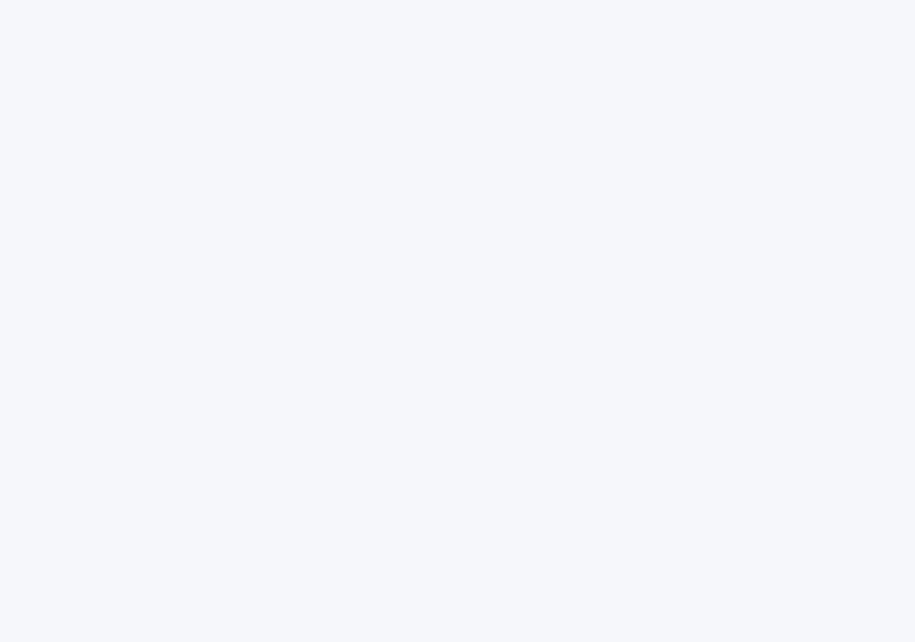
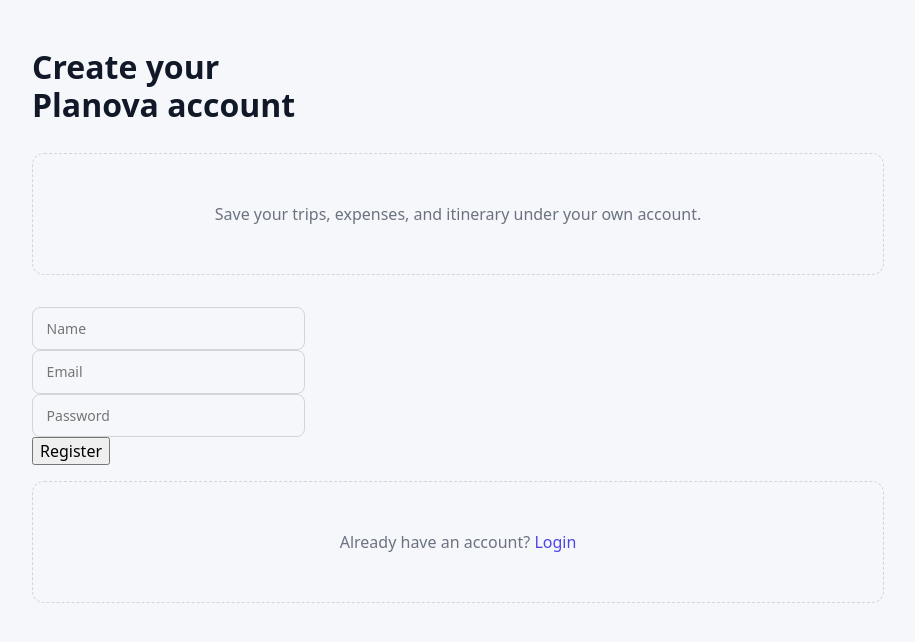
Before and after one commit to michellee15/planova, a React app in the folder frontend/: page /register in a window 1280 px wide. Before the commit this address had no page. Shown: the top 642 px of the page, without its empty margins (182-1097 px from the left). Built offline with nearby package versions, Linux system fonts and the light colour scheme; the HTML template or start-up script is replaced by a standard one.

Commit message:
Implement user log in and registration page in frontend

```diff
--- a/frontend/src/App.jsx
+++ b/frontend/src/App.jsx
@@ -1,6 +1,9 @@
 import { BrowserRouter, Routes, Route } from "react-router-dom";
 import TripsPage from "./pages/TripsPage";
 import TripDetailsPage from "./pages/TripDetailsPage";
+import LoginPage from "./pages/LoginPage";
+import RegisterPage from "./pages/RegisterPage";
+import ProtectedRoute from "./components/ProtectedRoute";
 import './index.css'
 import './App.css'
 
@@ -8,8 +11,24 @@
   return (
     <BrowserRouter>
       <Routes>
-        <Route path="/" element={<TripsPage />}/>
-        <Route path="/trips/:id" element={<TripDetailsPage />}/>
+        <Route path="/login" element={<LoginPage/>} />
+        <Route path="/register" element={<RegisterPage/>} />
+        <Route
+          path="/"
+          element={
+            <ProtectedRoute>
+              <TripsPage/>
+            </ProtectedRoute>
+          }
+        />
+        <Route
+          path="/trips/:id"
+          element={
+            <ProtectedRoute>
+              <TripDetailsPage/>
+            </ProtectedRoute>
+          }
+        />
       </Routes>
     </BrowserRouter>
   )
--- /dev/null
+++ b/frontend/src/api/authenticationApi.js
@@ -0,0 +1,12 @@
+import axios from "axios";
+const API_URL = "http://localhost:5000/api/auth";
+
+export const registerUser = async (userData) => {
+  const response = await axios.post(`${API_URL}/register`, userData);
+  return response.data;
+};
+
+export const loginUser = async (userData) => {
+  const response = await axios.post(`${API_URL}/login`, userData);
+  return response.data;
+};
--- a/frontend/src/api/tripApi.js
+++ b/frontend/src/api/tripApi.js
@@ -4,26 +4,35 @@
 const API_URL = "http://localhost:5000/api/trips";
 
 export const getTrips = async () => {
-  const response = await axios.get(API_URL);
+  const response = await axios.get(API_URL, {headers: getAuthHeaders(),});
   return response.data;
 };
 
 export const getTripById = async (id) => {
-  const response = await axios.get(`${API_URL}/${id}`);
+  const response = await axios.get(`${API_URL}/${id}`,  {headers: getAuthHeaders(),});
   return response.data;
 };
 
 export const createTrip = async (tripData) => {
-  const response = await axios.post(API_URL, tripData);
+  const response = await axios.post(API_URL, tripData, {headers: getAuthHeaders(),});
   return response.data;
 };
 
 export const updateTrip = async (id, tripData) => {
-  const response = await axios.put(`${API_URL}/${id}`, tripData);
+  const response = await axios.put(`${API_URL}/${id}`, tripData, {headers: getAuthHeaders(),});
   return response.data;
 };
 
 export const deleteTrip = async (id) => {
-  const response = await axios.delete(`${API_URL}/${id}`);
+  const response = await axios.delete(`${API_URL}/${id}`, {headers: getAuthHeaders(),});
   return response.data;
 }
+
+//every protected trip request needs header
+export const getAuthHeaders = () => {
+  const token = localStorage.getItem("token");
+  return {
+    "Content-Type": "application/json",
+    Authorization: `Bearer ${token}`,
+  }
+};
--- /dev/null
+++ b/frontend/src/components/ProtectedRoute.jsx
@@ -0,0 +1,9 @@
+import { Navigate } from "react-router-dom";
+
+function ProtectedRoute({children}) {
+  const token = localStorage.getItem("token");
+  if (!token) return <Navigate to="/login" replace/>;
+  return children;
+}
+
+export default ProtectedRoute;
--- /dev/null
+++ b/frontend/src/hooks/useAuthentication.js
@@ -0,0 +1,85 @@
+import {useEffect, useState} from "react";
+import { useNavigate } from "react-router-dom";
+import {registerUser, loginUser} from "../api/authenticationApi";
+
+function useAuthentication() {
+  const [loginFormData, setLoginFormData] = useState({email: "", password: ""});
+  const [registerFormData, setRegisterFormData] = useState({name: "", email: "", password: ""});
+  const [error, setError] = useState("");
+  const [loading, setLoading] = useState(false);
+  const [success, setSuccess] = useState("");
+  const navigate = useNavigate();
+
+  const handleLogin = async(event) => {
+    event.preventDefault();
+    if (!loginFormData.email || !loginFormData.password) {
+      setError("Email and password are required");
+      return;
+    }
+    try {
+      setLoading(true);
+      setError("");
+      setSuccess("");
+      const data = await loginUser(loginFormData);
+      localStorage.setItem("token", data.token);
+      localStorage.setItem("user", JSON.stringify(data.user));
+      setSuccess("Login successful!");
+      setTimeout(() => {
+        navigate("/");
+      }, 1000);
+    } catch (error) {
+      console.error("Error logging in: ", error);
+      setError("Loggin failed.")
+    } finally {
+      setLoading(false);
+    }
+  };
+
+  const handleLoginChange = (event) => {
+    const { name, value } = event.target;
+    setLoginFormData((prevData) => ({
+      ...prevData,
+      [name]: value,
+    }));
+  };
+
+  const handleRegister = async (event) => {
+    event.preventDefault();
+    if (!registerFormData.email || !registerFormData.password || !registerFormData.name) {
+      setError("Name, email and password are required");
+      return;
+    }
+    try {
+      setLoading(true);
+      setError("");
+      setSuccess("");
+      const data = await registerUser(registerFormData);
+      localStorage.setItem("token", data.token);
+      localStorage.setItem("user", JSON.stringify(data.user));
+      setSuccess("Account successfully registered!");
+      setTimeout(() => {
+        navigate("/");
+      }, 1000);
+    } catch (error) {
+      console.error("Error registering in: ", error);
+      setError("Registration failed.");
+    } finally {
+      setLoading(false);
+    }
+  };
+
+  const handleRegisterChange = (event) => {
+    const { name, value } = event.target;
+    setRegisterFormData((prevData) => ({
+      ...prevData,
+      [name]: value,
+    }));
+  };
+
+  return {
+    loginFormData, setLoginFormData, registerFormData, setRegisterFormData, error, loading,
+    success, setSuccess, handleLogin, handleLoginChange, handleRegister, handleRegisterChange
+  };
+}
+
+export default useAuthentication;
--- /dev/null
+++ b/frontend/src/pages/LoginPage.jsx
@@ -0,0 +1,51 @@
+import { Link } from "react-router-dom";
+import useAuthentication from "../hooks/useAuthentication";
+
+function LoginPage() {
+  const {
+    loginFormData,
+    error,
+    loading,
+    success,
+    handleLogin,
+    handleLoginChange,
+  } = useAuthentication();
+
+  return (
+    <main>
+      <section>
+        <h1>Login to Planova</h1>
+        <p>Access your trips, expenses, and itinerary.</p>
+
+        <form onSubmit={handleLogin}>
+          <input
+            type="email"
+            name="email"
+            value={loginFormData.email}
+            onChange={handleLoginChange}
+            placeholder="Email"
+          />
+
+          <input
+            type="password"
+            name="password"
+            value={loginFormData.password}
+            onChange={handleLoginChange}
+            placeholder="Password"
+          />
+
+          {error && <p>{error}</p>}
+          <button type="submit" disabled={loading}>
+            {loading ? "Logging in..." : "Login"}
+          </button>
+        </form>
+        {success && <p>{success}</p>}
+        <p>
+          Don't have an account? <Link to="/register">Register</Link>
+        </p>
+      </section>
+    </main>
+  );
+}
+
+export default LoginPage;
--- /dev/null
+++ b/frontend/src/pages/RegisterPage.jsx
@@ -0,0 +1,60 @@
+import { Link } from "react-router-dom";
+import useAuthentication from "../hooks/useAuthentication";
+
+function RegisterPage() {
+  const {
+    registerFormData,
+    error,
+    loading,
+    success,
+    handleRegister,
+    handleRegisterChange,
+  } = useAuthentication();
+
+  return (
+    <main>
+      <section>
+        <h1>Create your Planova account</h1>
+        <p>Save your trips, expenses, and itinerary under your own account.</p>
+
+        <form onSubmit={handleRegister}>
+          <input
+            type="text"
+            name="name"
+            value={registerFormData.name}
+            onChange={handleRegisterChange}
+            placeholder="Name"
+          />
+
+          <input
+            type="email"
+            name="email"
+            value={registerFormData.email}
+            onChange={handleRegisterChange}
+            placeholder="Email"
+          />
+
+          <input
+            type="password"
+            name="password"
+            value={registerFormData.password}
+            onChange={handleRegisterChange}
+            placeholder="Password"
+          />
+
+          {error && <p>{error}</p>}
+
+          <button type="submit" disabled={loading}>
+            {loading ? "Creating account..." : "Register"}
+          </button>
+        </form>
+        {success && <p>{success}</p>}
+        <p>
+          Already have an account? <Link to="/login">Login</Link>
+        </p>
+      </section>
+    </main>
+  );
+}
+
+export default RegisterPage;
```
